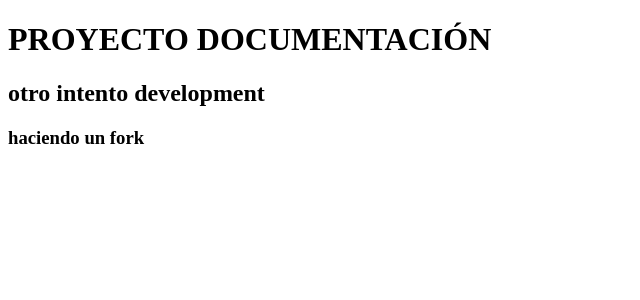
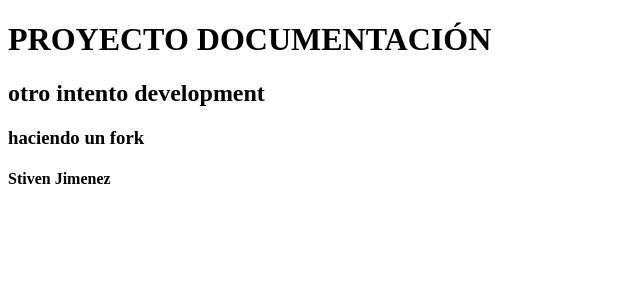
Before and after one commit to mosqueradvd/proyectoDocumentacion, a React app: page / in a window 1280 px wide. Shown: the top 300 px of the page, without its empty margins (0-640 px from the left). Built offline with nearby package versions, Linux system fonts and the light colour scheme.

Commit message:
test pull request

```diff
--- a/src/containers/App.js
+++ b/src/containers/App.js
@@ -6,6 +6,7 @@ const App = () => {
       <h1>PROYECTO DOCUMENTACIÓN</h1>
       <h2>otro intento development</h2>
       <h3>haciendo un fork</h3>
+      <h4>Stiven Jimenez</h4>
     </>
   );
 };
```
